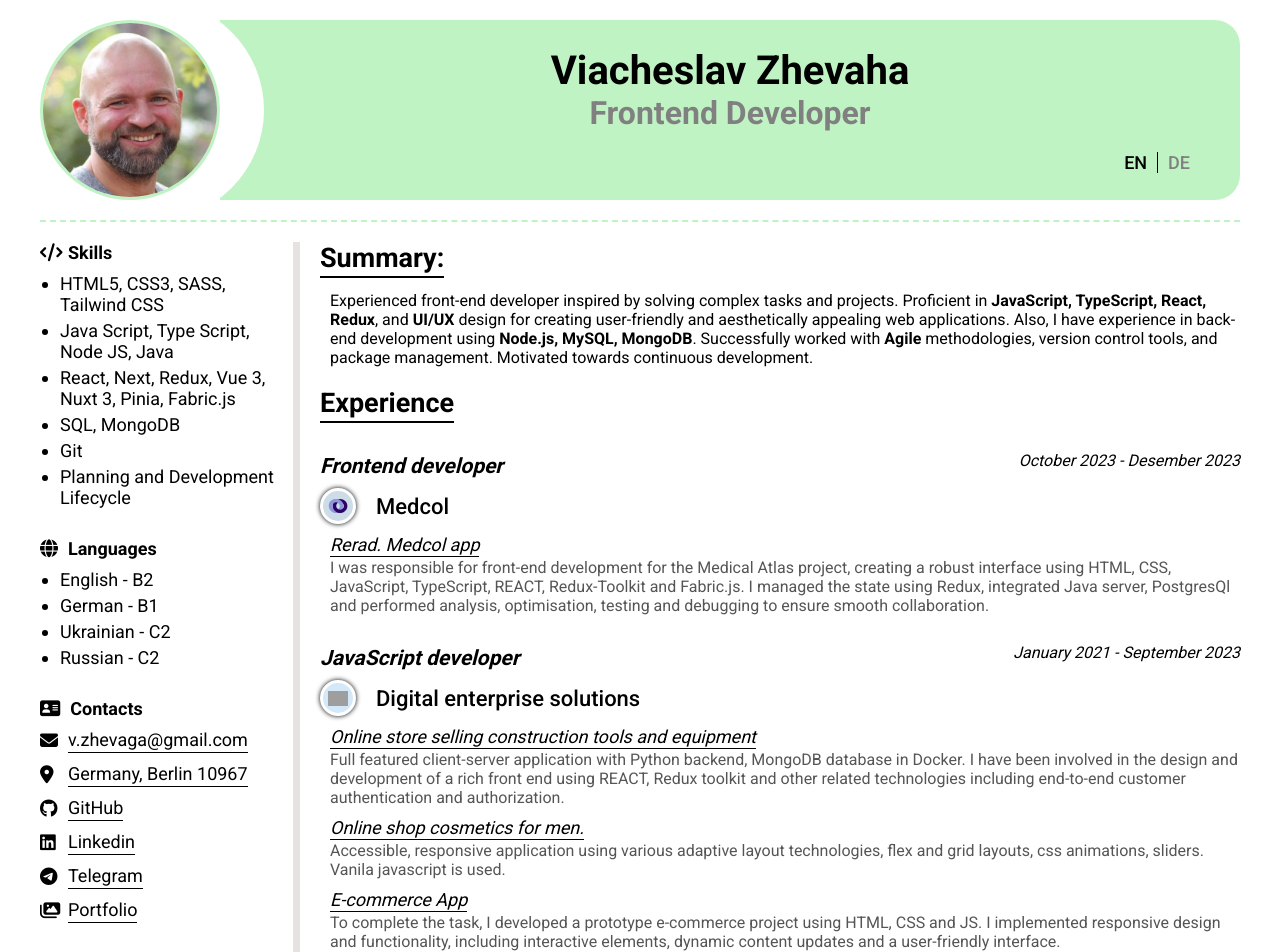
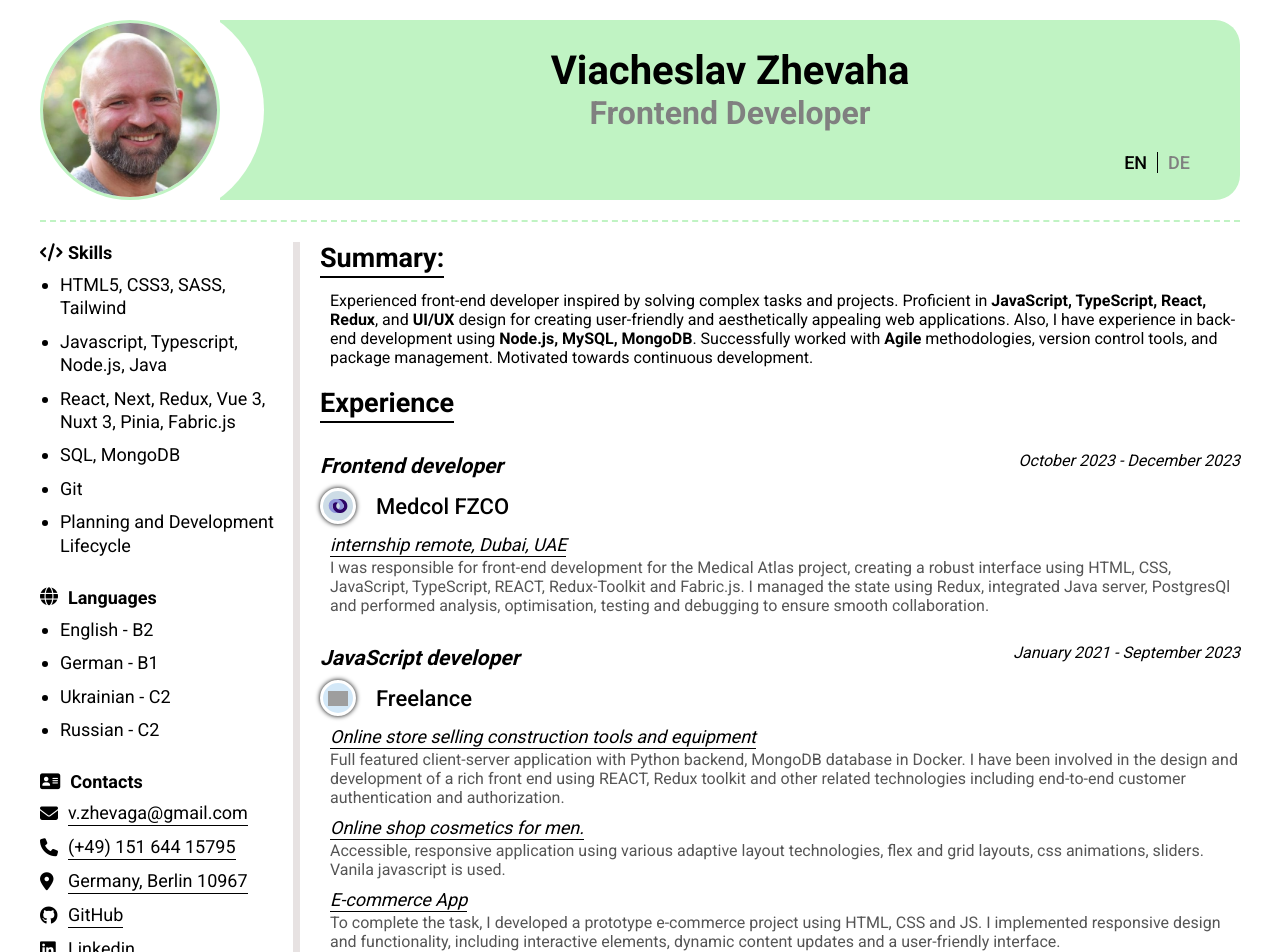
Before and after one commit to sl101/Viacheslav-Zhevaha_CV, a React (Create React App) app: page / in a window 1280 px wide. Shown: the top 952 px of the page. Built offline with nearby package versions, Linux system fonts and the light colour scheme; grey boxes are pictures that could not be loaded.

Commit message:
fix job on frelance

```diff
--- a/src/components/AsideLinkItem/AsideLinkItem.module.css
+++ b/src/components/AsideLinkItem/AsideLinkItem.module.css
@@ -64,13 +64,14 @@
 	margin: 10px 0 0 0;
 	display: flex;
 	flex-direction: column;
-	gap: 5px;
+	gap: 10px;
 }
 
 .values_list li {
 	list-style: disc;
 	margin-left: 20px;
 	text-align: left;
+	line-height: 1.3;
 }
 
 .values_list span.skills {
--- a/src/data/data.js
+++ b/src/data/data.js
@@ -2,11 +2,19 @@ import medcol from "./assets/medcol.svg";
 
 export const contacts_de = [
 	{
-		id: 1,
+		id: 0,
 		href: "https://mail.google.com/mail/u/0/#inbox?compose=GTvVlcSHxGpBQzTmgHfVvpJHMrNDjddQCWJRSKTdvgnKWcFXJnkFBgLqjhGwzpfqHGhNXzqRjLPTp",
 		label: "Meine email",
 		icon: "fa-solid fa-envelope",
 		text: "v.zhevaga@gmail.com",
+		target: "blank",
+	},
+	{
+		id: 1,
+		href: "tel:+4915164415795",
+		label: "My Phone",
+		icon: "fa-solid fa-phone",
+		text: "(+49) 151 644 15795",
 		target: "blank",
 	},
 	{
@@ -53,11 +61,19 @@ export const contacts_de = [
 
 export const contacts_en = [
 	{
-		id: 1,
+		id: 0,
 		href: "https://mail.google.com/mail/u/0/#inbox?compose=GTvVlcSHxGpBQzTmgHfVvpJHMrNDjddQCWJRSKTdvgnKWcFXJnkFBgLqjhGwzpfqHGhNXzqRjLPTp",
 		label: "My email",
 		icon: "fa-solid fa-envelope",
 		text: "v.zhevaga@gmail.com",
+		target: "blank",
+	},
+	{
+		id: 1,
+		href: "tel:+4915164415795",
+		label: "My Phone",
+		icon: "fa-solid fa-phone",
+		text: "(+49) 151 644 15795",
 		target: "blank",
 	},
 	{
@@ -111,10 +127,10 @@ export const links_de = [
 		text: "Skills",
 		content: [
 			{
-				"Layouts:": "HTML5, CSS3, SASS, Tailwind CSS",
+				"Layouts:": "HTML5, CSS3, SASS, Tailwind",
 			},
 			{
-				"Programmiersprachen: ": "Java Script, Type Script, Node JS, Java",
+				"Programmiersprachen: ": "Javascript, Typescript, Node.js, Java",
 			},
 			{
 				"Bibliotheken/Frameworks: ":
@@ -149,10 +165,10 @@ export const links_en = [
 		text: "Skills",
 		content: [
 			{
-				"Layouts: ": "HTML5, CSS3, SASS, Tailwind CSS",
+				"Layouts: ": "HTML5, CSS3, SASS, Tailwind",
 			},
 			{
-				"Programming Languages: ": "Java Script, Type Script, Node JS, Java",
+				"Programming Languages: ": "Javascript, Typescript, Node.js, Java",
 			},
 			{
 				"Libraries/Frameworks: ":
@@ -312,7 +328,7 @@ export const projects_en = [
 export const experiences_de = [
 	{
 		id: 1,
-		jobTitle: "Medcol",
+		jobTitle: "Medcol FZCO",
 		date: "Oktober 2023 – Dezember 2023",
 		position: "Frontend entwickler",
 		icon: medcol,
@@ -320,7 +336,7 @@ export const experiences_de = [
 		projects: [
 			{
 				id: 1,
-				projectTitle: "Rerad. Medcol app",
+				projectTitle: "Praktikum remote, Dubai, VAE",
 				link: "https://drive.google.com/file/d/1aUscF7kNJrqIIsOZxozXRS7iFtlhMIZD/view?usp=sharing",
 				text: "Ich war für die Frontend-Entwicklung des Medical Atlas-Projekts verantwortlich und habe ein robustes Interface mit HTML, CSS, JavaScript, TypeScript, REACT, Redux-Toolkit und Fabric.js erstellt. Ich verwaltete den Status mit Redux, integriertem Java Server, PostgresQl und führte Analysen, Optimierungen, Tests und Debugging durch, um eine reibungslose Zusammenarbeit zu gewährleisten.",
 			},
@@ -328,10 +344,10 @@ export const experiences_de = [
 	},
 	{
 		id: 2,
-		jobTitle: "Digital enterprise solutions",
+		jobTitle: "Freiberuflich",
 		date: "Januar 2021 - September 2023",
 		position: "JavaScript developer",
-		icon: "https://lh3.googleusercontent.com/aJgjSWxJ9AHqqvmChgU24XHSujj3byIWvhjuQsaWBPY35P5E1_BMWpb5pT3UIuaZxp7LbM0-zUehzKeJBZJRoZPIpw=s60",
+		icon: "https://cdn-icons-png.flaticon.com/512/6061/6061141.png",
 		iconBg: "#D3E8F8",
 		projects: [
 			{
@@ -428,15 +444,15 @@ export const experiences_de = [
 export const experiences_en = [
 	{
 		id: 1,
-		jobTitle: "Medcol",
-		date: "October 2023 - Desember 2023",
+		jobTitle: "Medcol FZCO",
+		date: "October 2023 - Deсember 2023",
 		position: "Frontend developer",
 		icon: medcol,
 		iconBg: "#cddce6",
 		projects: [
 			{
 				id: 1,
-				projectTitle: "Rerad. Medcol app",
+				projectTitle: "internship remote, Dubai, UAE",
 				link: "https://drive.google.com/file/d/1aUscF7kNJrqIIsOZxozXRS7iFtlhMIZD/view?usp=sharing",
 				text: "I was responsible for front-end development for the Medical Atlas project, creating a robust interface using HTML, CSS, JavaScript, TypeScript, REACT, Redux-Toolkit and Fabric.js. I managed the state using Redux, integrated Java server, PostgresQl and performed analysis, optimisation, testing and debugging to ensure smooth collaboration.",
 			},
@@ -444,10 +460,10 @@ export const experiences_en = [
 	},
 	{
 		id: 2,
-		jobTitle: "Digital enterprise solutions",
+		jobTitle: "Freelance",
 		date: "January 2021 - September 2023",
 		position: "JavaScript developer",
-		icon: "https://lh3.googleusercontent.com/aJgjSWxJ9AHqqvmChgU24XHSujj3byIWvhjuQsaWBPY35P5E1_BMWpb5pT3UIuaZxp7LbM0-zUehzKeJBZJRoZPIpw=s60",
+		icon: "https://cdn-icons-png.flaticon.com/512/6061/6061141.png",
 		iconBg: "#D3E8F8",
 		projects: [
 			{
```
Also changed, not shown: porfolio_img.png (added), porfolio_post.png (added).
